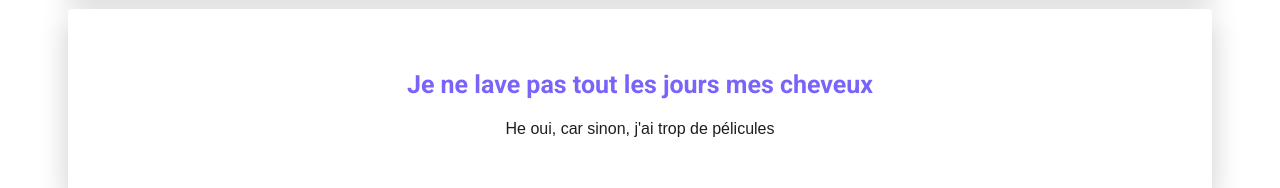
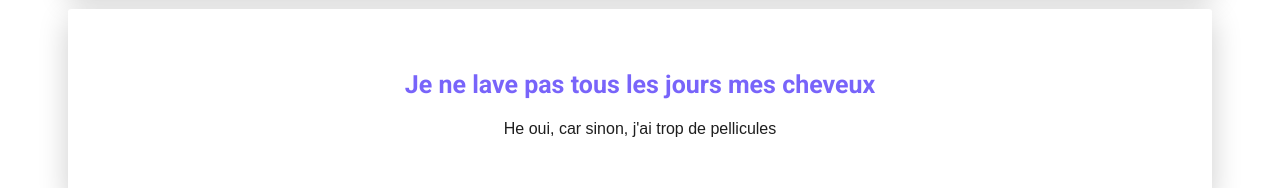
Before and after one commit to Tagada59/my-profile, a plain HTML site: page index.html in a window 1280 px wide. Shown: the part 753-941 px from the top of the page. Drawn offline with Linux system fonts and the light colour scheme.

Commit message:
Update index.html

```diff
--- a/index.html
+++ b/index.html
@@ -40,8 +40,8 @@
 			</div>
 
 			<div class="card-white">
-			<h2>Je ne lave pas tout les jours mes cheveux</h2>
-				<p>He oui, car sinon, j'ai trop de pélicules</p>
+			<h2>Je ne lave pas tous les jours mes cheveux</h2>
+				<p>He oui, car sinon, j'ai trop de pellicules</p>
 			</div>
 
 			<div class="card-white">
```
